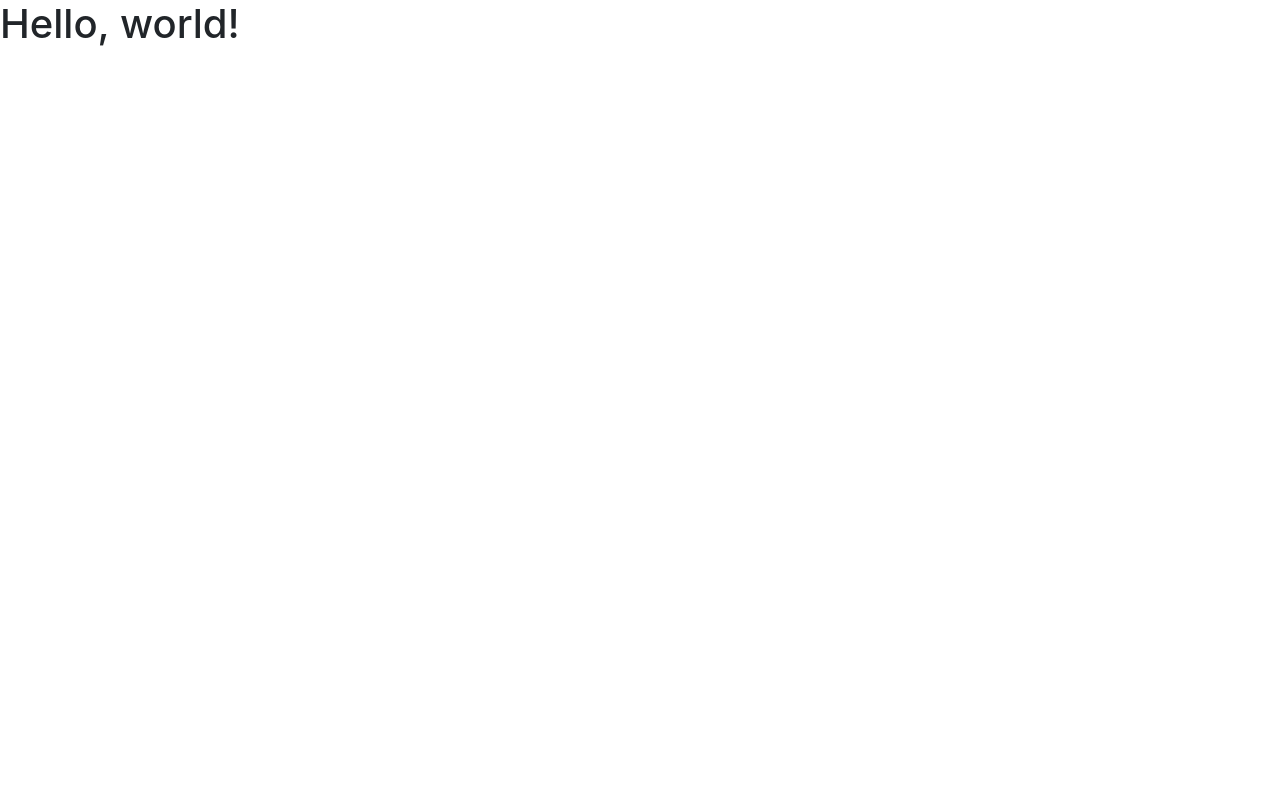
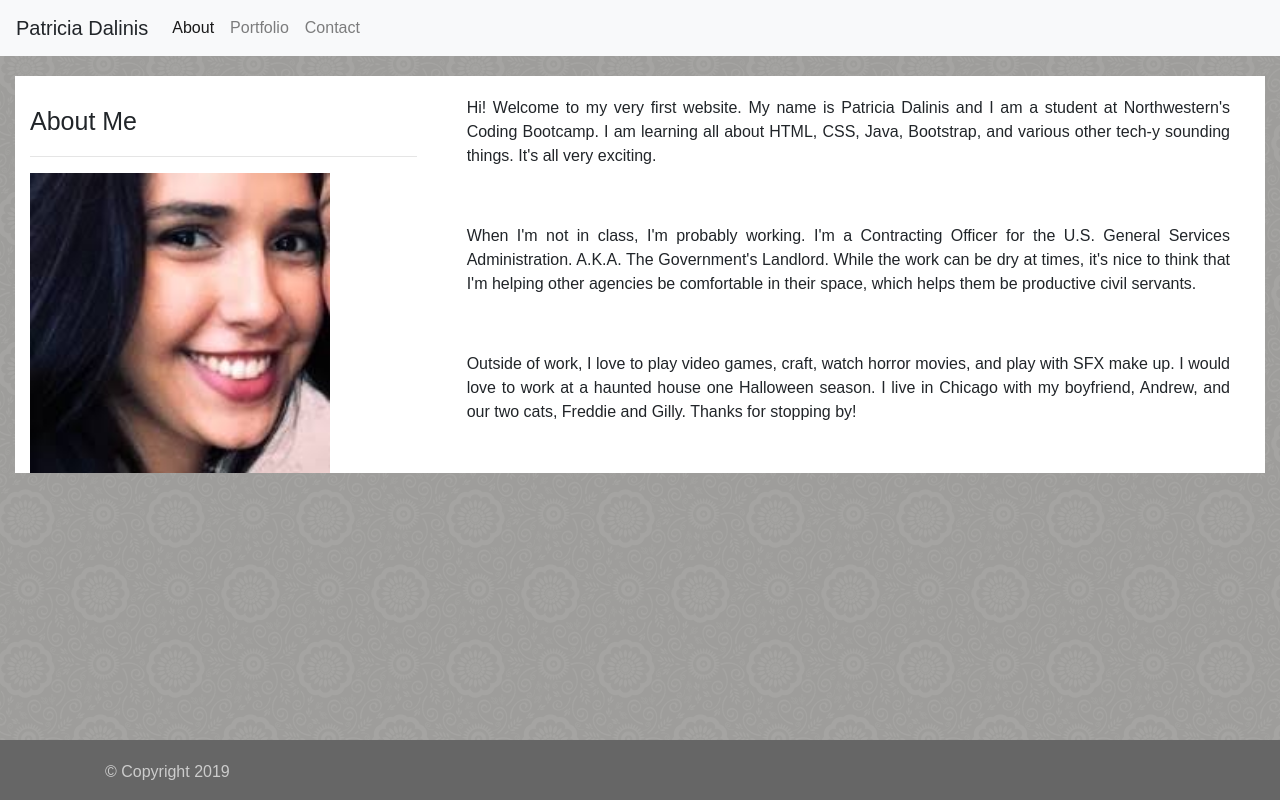
Before and after one commit to patricia-dalinis/HW2-Bootstrap-Portfolio, a plain HTML site: page index.html in a window 1280 px wide. Drawn offline with nearby package versions, Linux system fonts and the light colour scheme.

Commit message:
Attempt 2 for Responsiveness

```diff
--- a/index.html
+++ b/index.html
@@ -6,16 +6,68 @@
     <meta name="viewport" content="width=device-width, initial-scale=1, shrink-to-fit=no">
     <link rel="stylesheet" href="https://stackpath.bootstrapcdn.com/bootstrap/4.3.1/css/bootstrap.min.css"
         integrity="sha384-ggOyR0iXCbMQv3Xipma34MD+dH/1fQ784/j6cY/iJTQUOhcWr7x9JvoRxT2MZw1T" crossorigin="anonymous">
-    <title>Hello, world!</title>
+    <link rel="stylesheet" href="style.css">
+    <title>Patricia Dalinis</title>
+    <link rel="shortcut icon" type="image/x-icon" href="images/favicon.ico">
 
 </head>
 
 <body>
-    <h1>Hello, world!</h1>
+    <nav class="navbar navbar-expand-lg navbar-light bg-light">
+        <a class="navbar-brand">Patricia Dalinis</a>
+        <button class="navbar-toggler" type="button" data-toggle="collapse" data-target="#navbarNav"
+            aria-controls="navbarNav" aria-expanded="false" aria-label="Toggle navigation">
+            <span class="navbar-toggler-icon"></span>
+        </button>
+        <div class="collapse navbar-collapse" id="navbarNav">
+            <ul class="navbar-nav">
+                <li class="nav-item active">
+                    <a class="nav-link" href="index.html">About<span class="sr-only">(current)</span></a>
+                </li>
+                <li class="nav-item">
+                    <a class="nav-link" href="portfolio.html">Portfolio</a>
+                </li>
+                <li class="nav-item">
+                    <a class="nav-link" href="contact.html">Contact</a>
+                </li>
+            </ul>
+        </div>
+    </nav>
+
+    <div class="container-fluid">
+        <div class="row">
+            <div class="col-sm-4" style="background-color: white;">
+                <h2>About Me</h2>
+                <hr>
+
+                <img class="img-fluid" src="images/me.jpg" alt="Look Out" width="300" height="300"></img>
+            </div>
+
+            <div class="col-sm-8" style="background-color: white;">
+            <p>Hi! Welcome to my very first website. My name is Patricia Dalinis and I am a student at Northwestern's
+                Coding Bootcamp. I am learning all about HTML, CSS, Java, Bootstrap, and various other tech-y sounding
+                things. It's all very exciting.</p>
+
+            <p>When I'm not in class, I'm probably working. I'm a Contracting Officer for the U.S. General Services
+                Administration. A.K.A. The Government's Landlord. While the work can be dry at times, it's nice to think
+                that I'm helping other agencies be comfortable in their space, which helps them be productive civil
+                servants.</p>
+
+            <p>Outside of work, I love to play video games, craft, watch horror movies, and play with SFX make up. I
+                would love to work at a haunted house one Halloween season. I live in Chicago with my boyfriend, Andrew,
+                and our two cats, Freddie and Gilly. Thanks for stopping by!</p>
+
+            </div>
+        </div>
+    </div>
 
 
 
-
+    <footer class="footer">
+            <div class="container">
+              <p> &copy; Copyright 2019 </p>
+            </div>
+          </footer>
 
     <script src="https://code.jquery.com/jquery-3.3.1.slim.min.js"
         integrity="sha384-q8i/X+965DzO0rT7abK41JStQIAqVgRVzpbzo5smXKp4YfRvH+8abtTE1Pi6jizo"
--- /dev/null
+++ b/style.css
@@ -0,0 +1,35 @@
+body {
+    background-image: url("../images/flowers.png");
+    background-color: rgb(151, 150, 147);
+    margin: 0;
+    font-family: Arial, Helvetica, sans-serif;
+}
+
+.container-fluid {
+    padding-top: 20px;
+    padding-right: 30px;
+    padding-left: 30px;
+    padding-bottom: 20px;
+    margin-right: auto;
+    margin-left: auto;
+}
+
+h2 {
+    margin: 30px 0px 20px 0px;
+    font-size: 25px;
+}
+
+p {
+    text-align: justify;
+    padding: 20px 20px;
+    line-height: 1.5em;
+}
+
+.footer {
+    position: fixed;
+    bottom: 0;
+    width: 100%;
+    height: 60px;
+    background-color: #666666;
+    color: #cccccc;
+}
```
Also changed, not shown: contact.html (+58 -0 lines), portfolio.html (+58 -0 lines).
